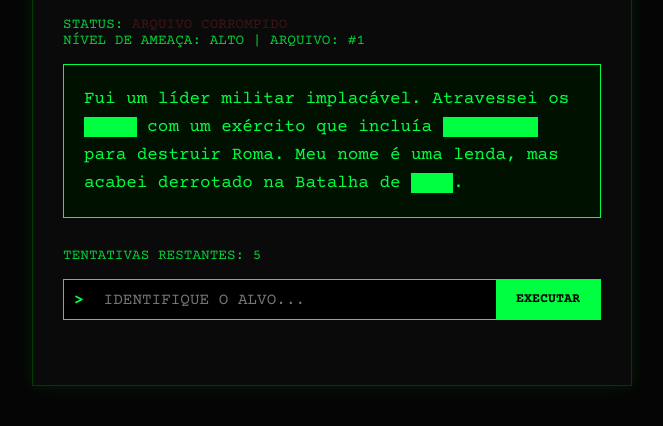
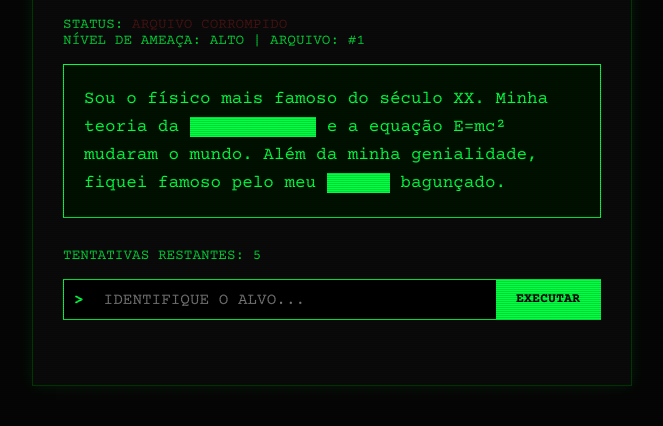
Before and after one commit to Ruilopes31/fragmento, a plain HTML site: page index.html in a window 1280 px wide. Shown: the part 250-676 px from the top of the page, without its empty margins (308-971 px from the left). Drawn offline with nearby package versions, Linux system fonts and the light colour scheme.

Commit message:
Add files via upload

```diff
--- a/estilo.css
+++ b/estilo.css
@@ -150,3 +150,23 @@ button:hover {
     75% { transform: translateX(-5px); }
     100% { transform: translateX(0); }
 }
+
+
+/* Efeito de linhas de monitor antigo */
+body::after {
+    content: "";
+    position: fixed;
+    top: 0;
+    left: 0;
+    width: 100vw;
+    height: 100vh;
+    background: repeating-linear-gradient(
+        0deg,
+        rgba(0, 0, 0, 0.15),
+        rgba(0, 0, 0, 0.15) 1px,
+        transparent 1px,
+        transparent 2px
+    );
+    pointer-events: none; /* Deixa o mouse clicar nas coisas por baixo */
+    z-index: 9999;
+}
--- a/niveis.json
+++ b/niveis.json
@@ -1,67 +1,67 @@
 [
   {
     "id": 1,
-    "alvo": "ANIBAL",
-    "texto": "Fui um líder militar implacável. Atravessei os [Alpes] com um exército que incluía [elefantes] para destruir Roma. Meu nome é uma lenda, mas acabei derrotado na Batalha de [Zama]."
+    "alvo": "EINSTEIN",
+    "texto": "Sou o físico mais famoso do século XX. Minha teoria da [relatividade] e a equação E=mc² mudaram o mundo. Além da minha genialidade, fiquei famoso pelo meu [cabelo] bagunçado."
   },
   {
     "id": 2,
-    "alvo": "SOCRATES",
-    "texto": "Nunca escrevi uma única palavra, mas mudei a [filosofia] para sempre. Fui acusado de corromper a juventude de [Atenas] e fui condenado a morrer bebendo um veneno chamado [cicuta]."
+    "alvo": "DA VINCI",
+    "texto": "Fui o grande gênio do [Renascimento]. Embora eu seja mais lembrado pelo sorriso enigmático do quadro da [Mona Lisa], também projetei máquinas voadoras séculos antes do avião."
   },
   {
     "id": 3,
     "alvo": "CLEOPATRA",
-    "texto": "Fui a última governante ativa do Reino [Ptolomaico] do Egito. Falei vários idiomas e tive romances estratégicos com Júlio César e Marco [António]. Diz a lenda que tirei a minha própria vida com a picada de uma [serpente]."
+    "texto": "Fui a última grande governante do [Egito] antigo. Falei vários idiomas e tive romances estratégicos com imperadores de Roma. Diz a lenda que tirei minha própria vida com a picada de uma [serpente]."
   },
   {
     "id": 4,
-    "alvo": "DA VINCI",
-    "texto": "Fui o grande génio do [Renascimento]. Embora seja mais lembrado pelo sorriso enigmático da [Mona Lisa], também desenhei máquinas voadoras e estudei a anatomia humana em [segredo]."
+    "alvo": "NAPOLEAO",
+    "texto": "Fui um militar de baixa estatura, mas coroei-me imperador da [França] e quase conquistei toda a Europa. Fui derrotado definitivamente na famosa Batalha de [Waterloo]."
   },
   {
     "id": 5,
-    "alvo": "JOANA D ARC",
-    "texto": "Aos 17 anos, liderei o exército da [França] após ouvir vozes divinas. Fui crucial na Guerra dos [Cem Anos], mas acabei capturada pelos ingleses e queimada na [fogueira] por heresia."
+    "alvo": "GALILEU",
+    "texto": "Aperfeiçoei o [telescópio] e fui o primeiro a observar as luas de Júpiter. Fui julgado e condenado pela Inquisição por defender que a Terra girava em torno do [Sol]."
   },
   {
     "id": 6,
     "alvo": "MARIE CURIE",
-    "texto": "Fui a primeira pessoa a ganhar dois prémios [Nobel] em áreas diferentes. Descobri os elementos [Polónio] e Rádio, mas a minha pesquisa com [radioatividade] acabou por me custar a vida."
+    "texto": "Fui a primeira mulher a ganhar um Prêmio [Nobel], e a única pessoa a ganhar em duas áreas diferentes (Física e Química). Descobri a [radioatividade], o que acabou me custando a vida."
   },
   {
     "id": 7,
-    "alvo": "GENGIS KHAN",
-    "texto": "Unifiquei as tribos nómadas e fundei o temível Império [Mongol]. Os meus exércitos a cavalo conquistaram grande parte da [Ásia]. Até hoje, o local do meu [túmulo] permanece um mistério absoluto."
+    "alvo": "JOANA D ARC",
+    "texto": "Liderei o exército da França com apenas 17 anos após ouvir vozes [divinas]. Fui uma guerreira implacável, mas acabei capturada pelos ingleses e queimada na [fogueira]."
   },
   {
     "id": 8,
-    "alvo": "JULIO CESAR",
-    "texto": "Fui o ditador que ditou o fim da República de [Roma]. Atravessei o rio [Rubicão] e disse 'A sorte está lançada'. Fui traído e assassinado pelo Senado nos Idos de [Março]."
+    "alvo": "TURING",
+    "texto": "Sou considerado o pai da [computação]. Durante a Segunda Guerra Mundial, ajudei a derrotar os nazistas quebrando os códigos da máquina [Enigma]. O símbolo de uma [maçã] mordida é frequentemente associado a mim."
   },
   {
     "id": 9,
-    "alvo": "NAPOLEAO",
-    "texto": "Coroei-me imperador e quase conquistei toda a Europa. O meu declínio começou com o inverno rigoroso na [Rússia] e terminou definitivamente na Batalha de [Waterloo]. Morri no exílio na Ilha de Santa [Helena]."
+    "alvo": "TESLA",
+    "texto": "Fui o mestre da eletricidade e da corrente [alternada]. Inventei a bobina que leva meu nome e tive uma rivalidade histórica e amarga com o inventor Thomas [Edison]."
   },
   {
     "id": 10,
-    "alvo": "ALEXANDRE",
-    "texto": "Fui rei da [Macedónia] e aluno do grande filósofo [Aristóteles]. Antes dos 30 anos, criei um dos maiores impérios do mundo antigo, derrotando o Império [Persa]. Sou conhecido como 'O Grande'."
+    "alvo": "ADA LOVELACE",
+    "texto": "Sou reconhecida como a primeira [programadora] da história da humanidade. No século XIX, escrevi o primeiro [algoritmo] para ser processado por uma máquina, muito antes dos computadores modernos existirem."
   },
   {
     "id": 11,
-    "alvo": "NEWTON",
-    "texto": "Formulei as leis do movimento e a lei da [gravidade] universal, supostamente inspirado por uma [maçã]. Além da física, passei anos a estudar [alquimia] em segredo."
+    "alvo": "ANIBAL",
+    "texto": "Fui um líder militar implacável da cidade de Cartago. Realizei o impossível ao atravessar os [Alpes] cobertos de neve com um exército que incluía dezenas de [elefantes] de guerra para atacar Roma."
   },
   {
     "id": 12,
-    "alvo": "GALILEU",
-    "texto": "Aperfeiçoei o [telescópio] e observei as luas de Júpiter. Fui julgado pela [Inquisição] por defender que a Terra girava em torno do [Sol], sendo forçado a negar as minhas descobertas."
+    "alvo": "SUN TZU",
+    "texto": "Fui um antigo general e filósofo chinês. Escrevi o livro A Arte da [Guerra]. Um dos meus maiores ensinamentos é que o líder supremo é aquele que vence o inimigo sem precisar entrar em [combate]."
   },
   {
     "id": 13,
-    "alvo": "EINSTEIN",
-    "texto": "Sou o físico mais famoso do século XX, conhecido pela teoria da [relatividade] e pela equação E=mc². Fugi da Alemanha [nazi] e ajudei a alertar os EUA sobre a bomba [atómica]."
+    "alvo": "GENGIS KHAN",
+    "texto": "Unifiquei as tribos nômades e fundei o maior império de terras contíguas da história: o Império [Mongol]. Meus exércitos a cavalo aterrorizaram o mundo. Até hoje, o local do meu [túmulo] permanece um mistério absoluto."
   }
 ]
--- a/script.js
+++ b/script.js
@@ -67,9 +67,19 @@ function processarChute() {
     if (tentativas <= 0) return;
 
     const chute = normalizarTexto(inputGuess.value);
+
     if (chute === "") {
-        tocarSom('erro'); // Adicionado som de erro se tentar enviar vazio
+        tocarSom('erro');
         darTremidaErro("DIGITE UM NOME.");
+        return;
+    }
+
+    // 🔥 O EASTER EGG (CÓDIGO SECRETO) 🔥
+    if (chute === "ILLUMINATI") {
+        tocarSom('sucesso');
+        document.body.style.backgroundColor = "#2b0000"; // Deixa a tela vermelha escura
+        darTremidaErro("VOCÊ ESTÁ SENDO OBSERVADO...");
+        inputGuess.value = "";
         return;
     }
 
@@ -80,7 +90,6 @@ function processarChute() {
     }
     inputGuess.value = "";
 }
-
 function errarChute() {
     tocarSom('erro'); // <--- SOM DE ERRO ADICIONADO AQUI
     tentativas--;
```
